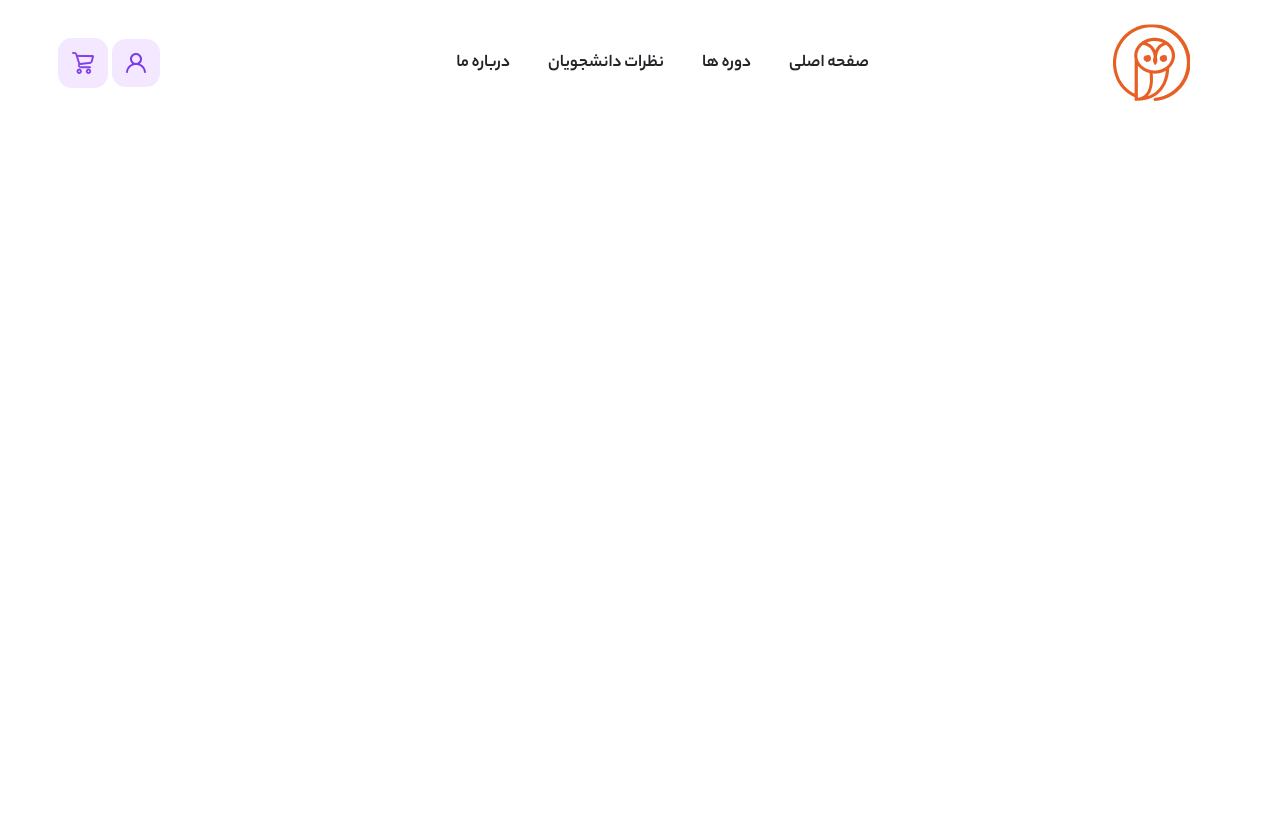
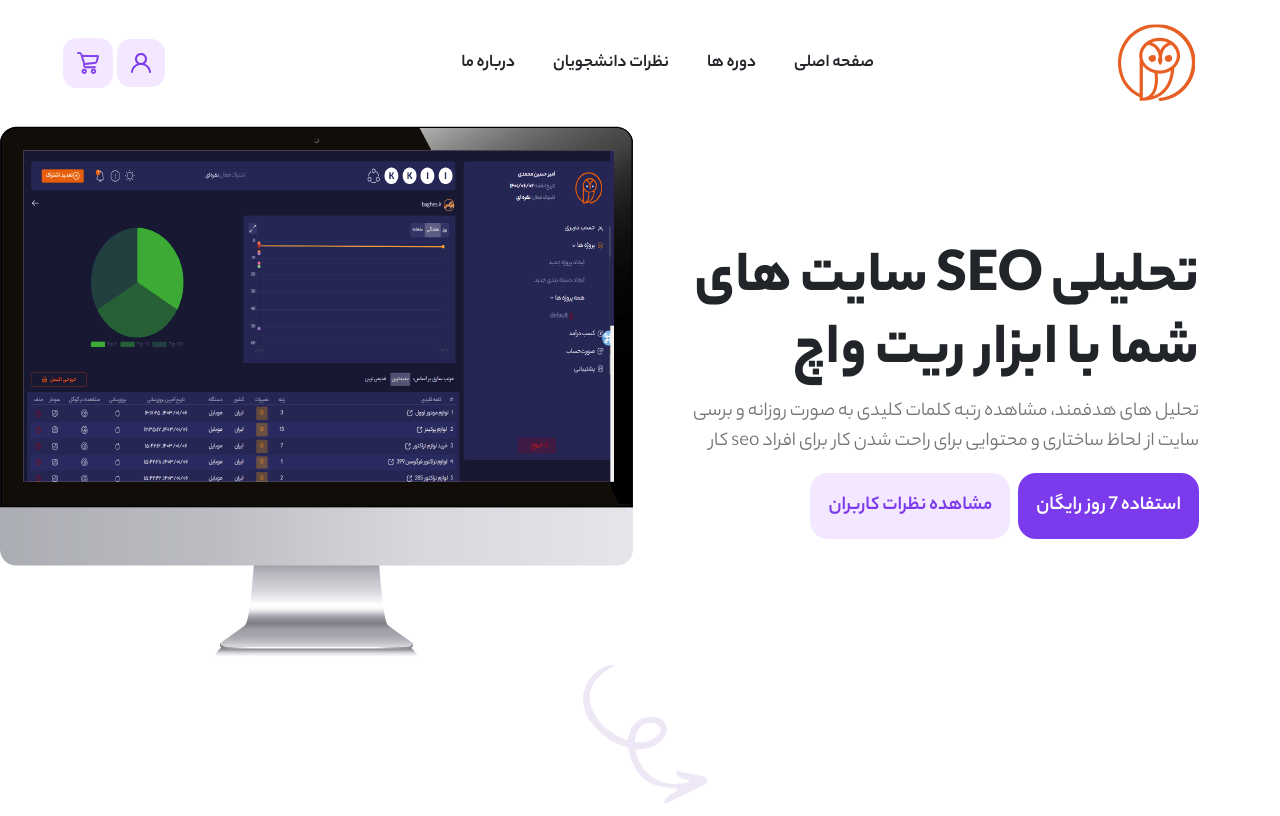
Before and after one commit to mahdi1280/serp-fronts, a Next.js app: page / in a window 1280 px wide. Built offline with nearby package versions, Linux system fonts and the light colour scheme.

Commit message:
min section add

```diff
--- /dev/null
+++ b/components/mainSection/mainSection.js
@@ -0,0 +1,21 @@
+import style from './style.module.css';
+
+export default function MainSection(){
+    return <section className={"row mt-3"}>
+        <div className={"col-6 " + style.section1 + " "+ style.center}>
+            <div>
+                <h1 className={style.h1}>تحلیلی SEO سایت های شما با ابزار ریت واچ</h1>
+                <p className={style.details}>
+                    تحلیل های هدفمند، مشاهده رتبه کلمات کلیدی به صورت روزانه و برسی سایت از لحاظ ساختاری و محتوایی برای راحت شدن کار برای افراد seo کار
+                </p>
+                <div>
+                    <button className={style.free7}>استفاده 7 روز رایگان</button>
+                    <button className={style.comment}> مشاهده نظرات کاربران</button>
+                </div>
+            </div>
+        </div>
+        <div className="col-6">
+            <img src="/monitor.webp" alt=""/>
+        </div>
+    </section>;
+}
--- /dev/null
+++ b/components/mainSection/style.module.css
@@ -0,0 +1,40 @@
+.h1{
+    font-size: 60px;
+    font-weight: 900;
+}
+.details{
+    color: var(--grayColor);
+    font-size: 20px;
+}
+.section1{
+    padding: 16px;
+}
+.free7{
+    padding: 18px;
+    font-size: 20px;
+    background-color: var(--purpleColor);
+    color: white;
+    border-radius: 18px;
+    border:none;
+    margin-left: 8px;
+    transition: 0.2s;
+    font-weight: bolder;
+}
+.free7:hover{
+    opacity: 0.8;
+    transition: 0.2s;
+}
+.comment{
+    font-weight: bolder;
+    padding: 18px;
+    font-size: 20px;
+    background-color: var(--purpleColor2);
+    color:  var(--purpleColor);
+    border-radius: 18px;
+    border:none;
+    margin-left: 8px;
+}
+.center{
+    display: flex;
+    align-items: center;
+}
--- a/pages/index.js
+++ b/pages/index.js
@@ -3,6 +3,7 @@ import Image from "next/image";
 import { Inter } from "next/font/google";
 import styles from "@/styles/Home.module.css";
 import Header from "@/components/header/header";
+import MainSection from "@/components/mainSection/mainSection";
 
 const inter = Inter({ subsets: ["latin"] });
 
@@ -17,7 +18,12 @@ export default function Home() {
       </Head>
       <div className="container">
           <Header/>
+          <MainSection/>
+          <div className={styles.arrow}>
+              <img src={"/arrow.svg"} alt="arrow for pointer"/>
+          </div>
       </div>
+
     </>
   );
 }
--- a/styles/Home.module.css
+++ b/styles/Home.module.css
@@ -0,0 +1,4 @@
+.arrow{
+    display: flex;
+    justify-content: space-around;
+}
--- a/styles/globals.css
+++ b/styles/globals.css
@@ -1,5 +1,7 @@
 :root{
   --purpleColor : rgb(124, 58, 237);
+  --purpleColor2 : rgb(243, 232, 255);
+  --grayColor: #757575;
 }
 @font-face {
   font-family: yBakh;
@@ -68,7 +70,7 @@ body{
   display: flex;
 }
 .header-icon img{
-  background-color: rgb(243, 232, 255);
+  background-color: var(--purpleColor2);
   border-radius: 14px;
   padding: 14px;
   transition: 0.2s;
```
Also changed, not shown: public/arrow.svg (added), public/monitor.webp (added).
